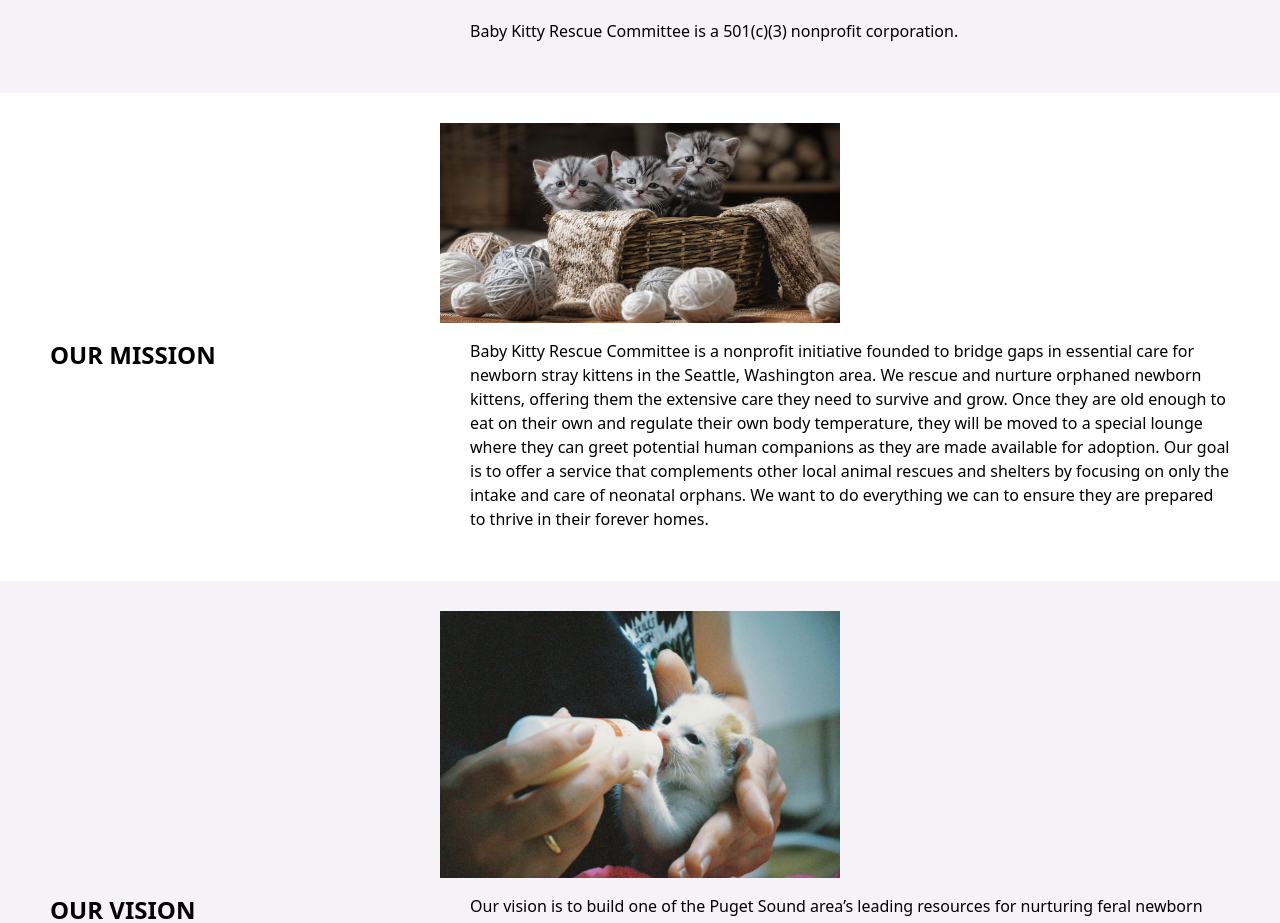
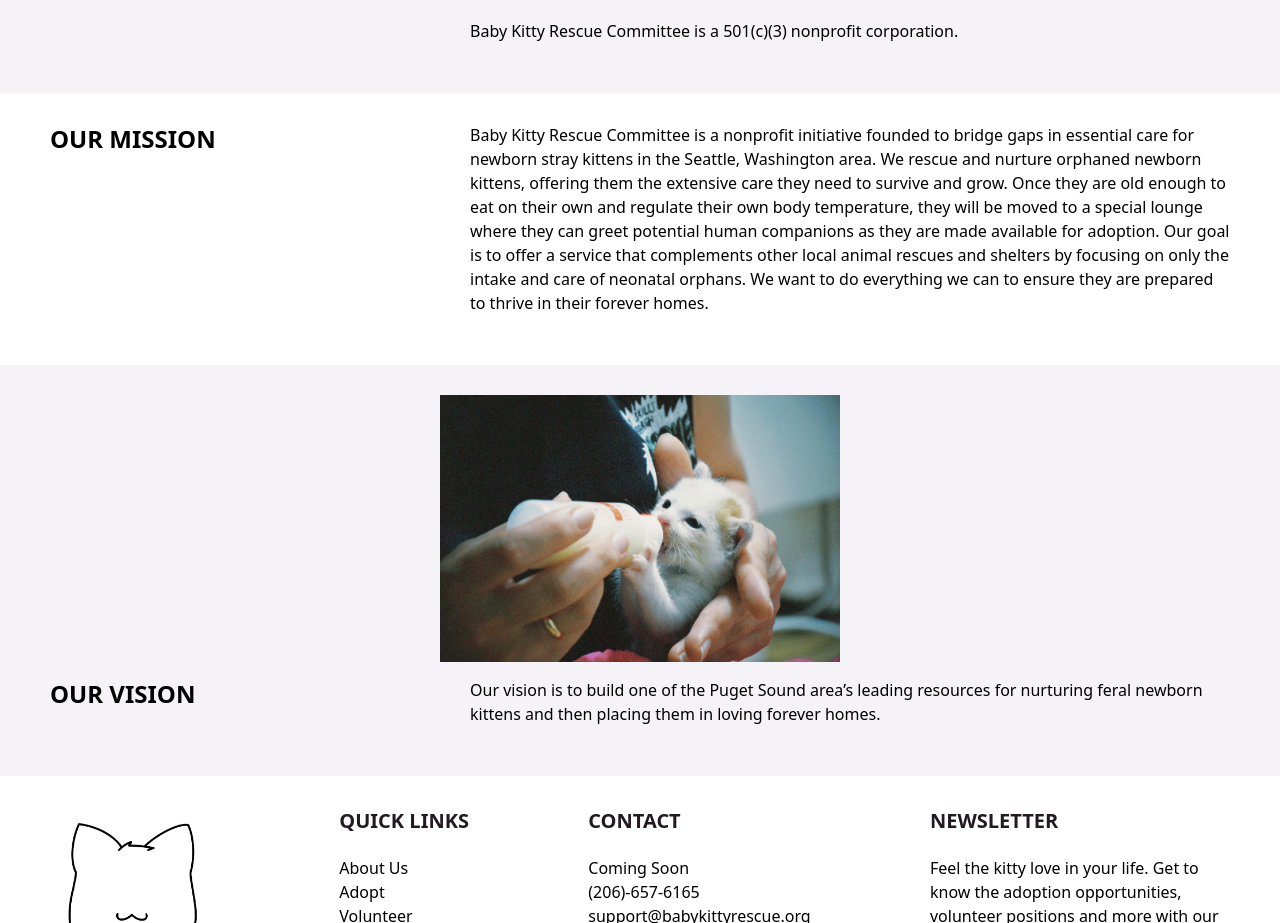
Before and after one commit to bpb2008/babykittyrescue, a React (Vite) app: page /about in a window 1280 px wide. Shown: the part 1880-2803 px from the top of the page. Built offline with nearby package versions, Linux system fonts and the light colour scheme.

Commit message:
removed the errant photo lol

```diff
--- a/src/components/OurMission.tsx
+++ b/src/components/OurMission.tsx
@@ -3,11 +3,6 @@ import React from "react";
 const OurMission: React.FC = () => {
   return (
     <div className="bg-white px-6 md:px-[50px] pt-[30px] pb-[50px]">
-      <img
-        src="/babykittyhomepic.jpg"
-        alt="Woman feeding kitten with a bottle"
-        className="w-[400px] h-[200px] mx-auto mb-4"
-      />
       <div className="flex flex-col md:flex-row gap-10">
         <h2 className="font-bold text-2xl w-full md:w-1/3 text-center md:text-left">
           {" "}
```
